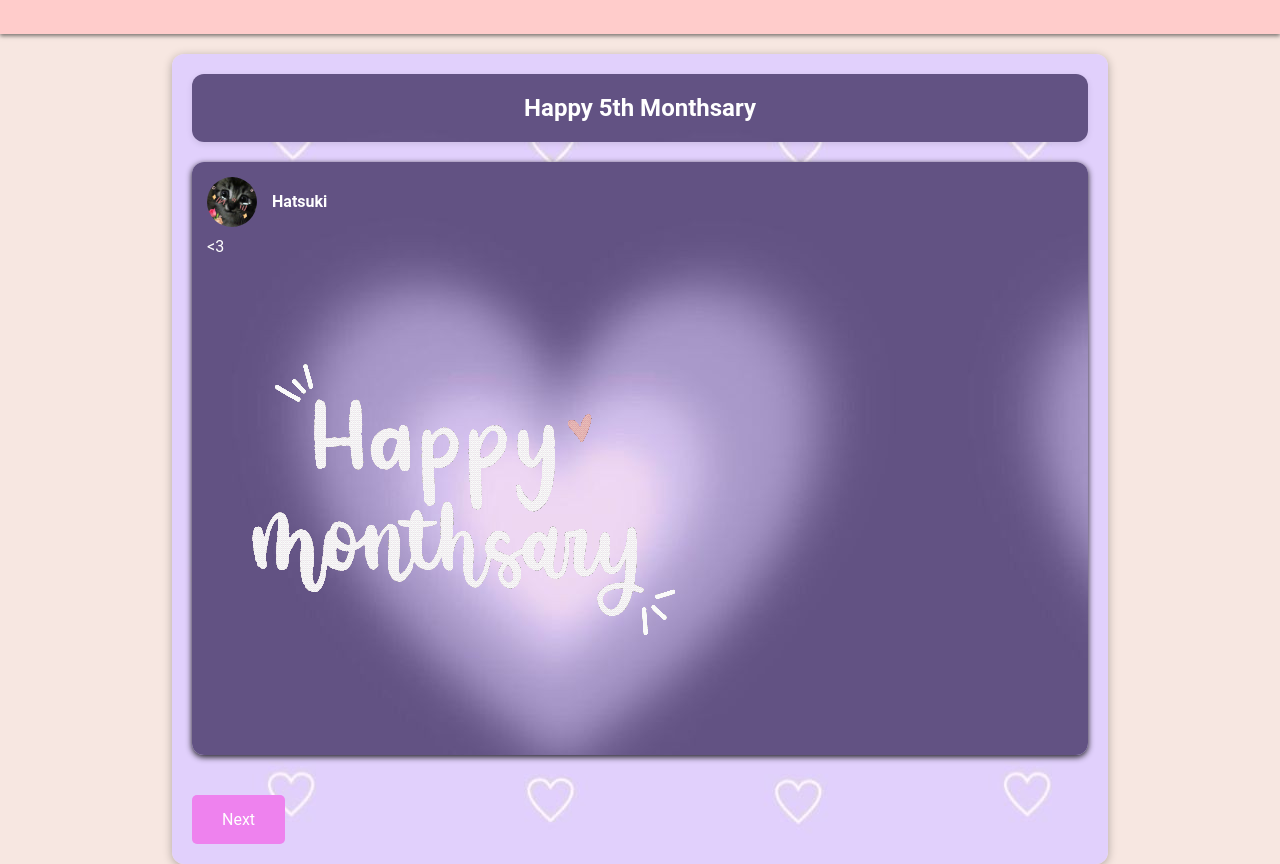
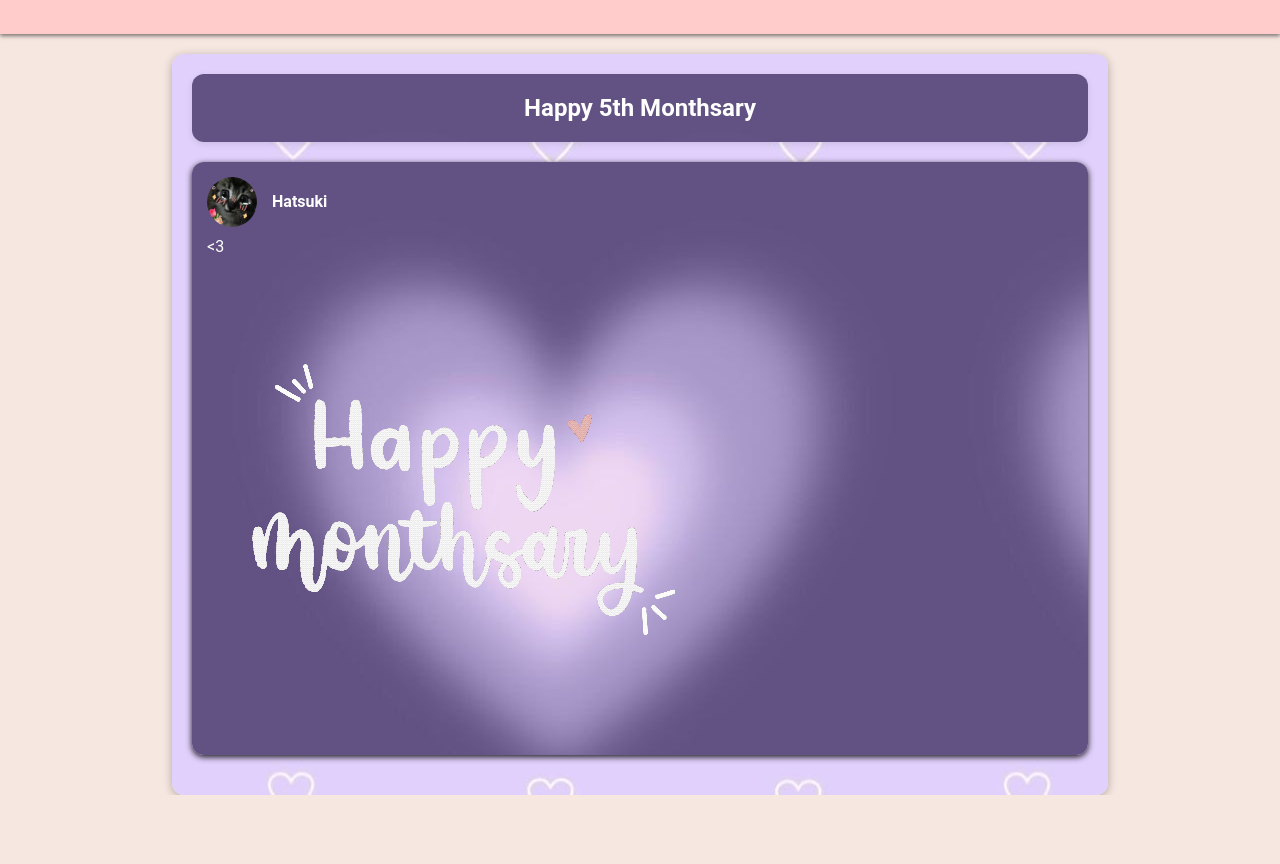
Before and after one commit to lumibao/Monthsary, a plain HTML site: page van.html in a window 1280 px wide. Shown: the part 77-941 px from the top of the page. After the commit the page ends 872 px from the top, so only its background shows below. Drawn offline with Linux system fonts and the light colour scheme.

Commit message:
Update van.html

```diff
--- a/van.html
+++ b/van.html
@@ -134,9 +134,7 @@
                     <p> <3 </p>
                     <img src="giphy.gif" alt="Our Photo">
                 </div>
-            </div>
-            <a href="Another letter.html" class="button">Next</a>
-    </div><!-- Add more posts or photos here -->
+            </div><!-- Add more posts or photos here -->
         </div>
     </div>
 </body>
```
